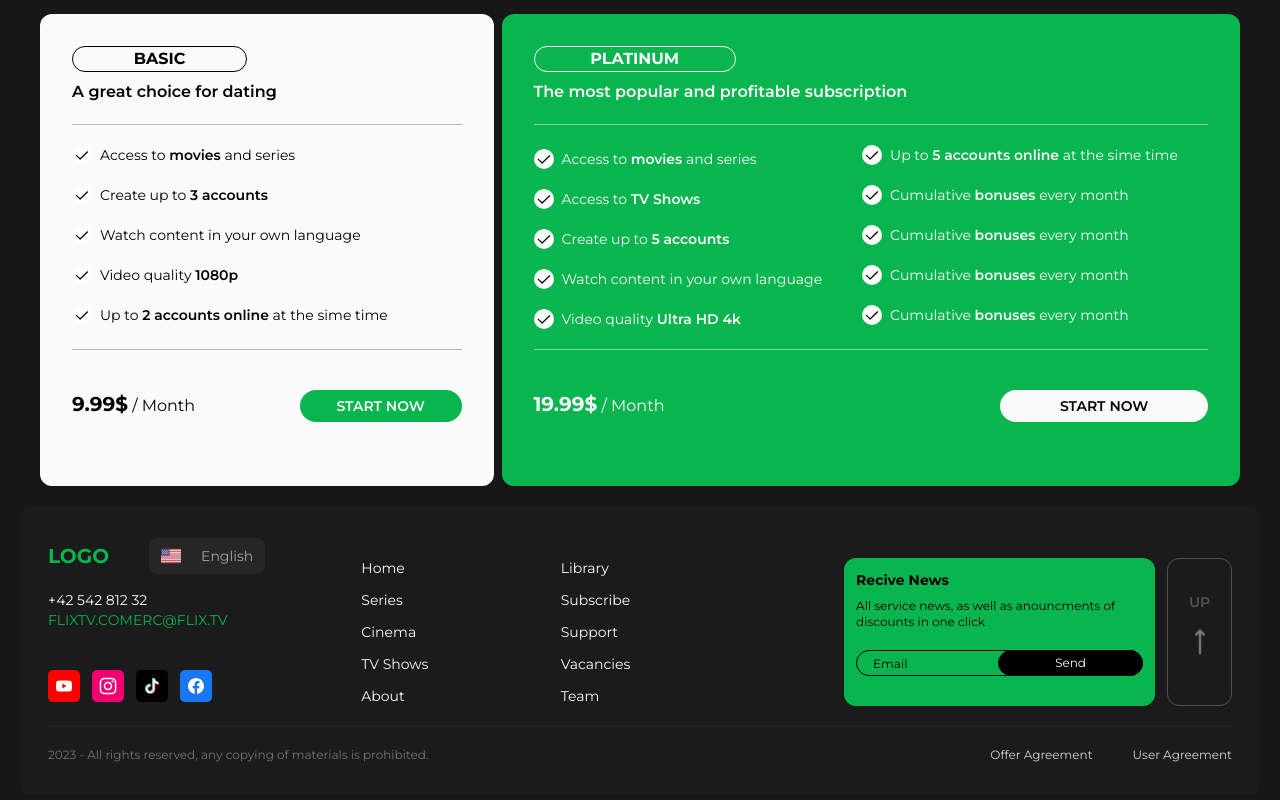
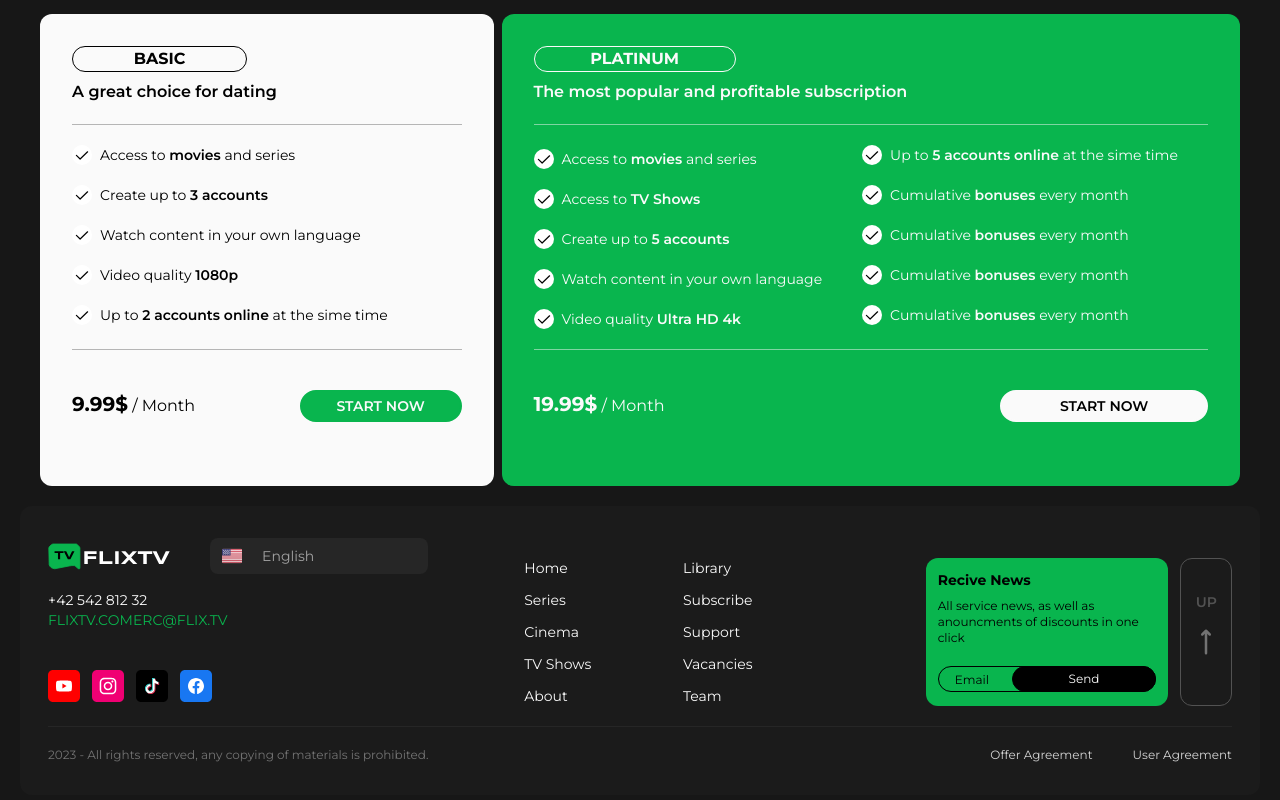
Before and after one commit to a-Marino/streamingService, a React (Vite) app: page / in a window 1280 px wide. Shown: the part 806-1606 px from the top of the page. Built offline with nearby package versions, Linux system fonts and the light colour scheme.

Commit message:
Logo added

```diff
--- a/src/components/common/Icons/Icons.jsx
+++ b/src/components/common/Icons/Icons.jsx
@@ -383,3 +383,53 @@ export const TickIcon = () => {
     </svg>
   );
 };
+
+export const FlixTVLogo = ({ className }) => {
+  return (
+    <svg
+      width="100"
+      height="33"
+      viewBox="0 0 153 33"
+      fill="none"
+      className={className}
+      xmlns="http://www.w3.org/2000/svg"
+    >
+      <path
+        d="M6 0.866821H35.5L36.5 1.36682L37 1.86682L37.5 2.36682L38 2.86682L38.5 3.36682L39 3.86682L39.5 4.67285L40 5.67285V30.8668L39.6215 31.8668H39H38L37 30.8668L35.1215 29.3668L34 28.3668L33 27.8668H30L26.5 28.3668L8.5 31.8668L6 31.3668L4 30.3668L2.5 28.8668L1.5 26.8668L1 5.86682L1.62152 4.36682L2.5 3.36682L4.12152 1.86682L5 1.36682L6 0.866821Z"
+        fill="#09B54E"
+        stroke="#09B54E"
+      />
+      <path
+        d="M15.2144 12.1265V20H12.4971V12.1265H8.22705V9.93652H19.4917V12.1265H15.2144ZM28.0464 20H24.8823L19.792 9.93652H22.8242L26.4863 17.5098L30.1411 9.93652H33.1733L28.0464 20Z"
+        fill="black"
+      />
+      <path
+        d="M49.8672 13.332V16.1328H60.332V19.5664H49.8672V26H45.5195V9.89844H60.9062V13.332H49.8672ZM64.6211 26V9.89844H68.9688V22.4727H80.7227V26H64.6211ZM84.2148 26V9.89844H88.5625V26H84.2148ZM104.266 17.7383L111.906 26H106.691L101.652 20.5742L96.6367 26H91.4336L99.0625 17.7383L91.8086 9.89844H97.0234L101.652 14.9375L106.305 9.89844H111.52L104.266 17.7383ZM123.777 13.4023V26H119.43V13.4023H112.598V9.89844H130.621V13.4023H123.777ZM144.309 26H139.246L131.102 9.89844H135.953L141.812 22.0156L147.66 9.89844H152.512L144.309 26Z"
+        fill="white"
+      />
+    </svg>
+  );
+};
+
+export const FlixTVLogoSm = ({ className }) => {
+  return (
+    <svg
+      width="30"
+      height="33"
+      viewBox="0 0 41 33"
+      fill="none"
+      xmlns="http://www.w3.org/2000/svg"
+      className={className}
+    >
+      <path
+        d="M6 0.866821H35.5L36.5 1.36682L37 1.86682L37.5 2.36682L38 2.86682L38.5 3.36682L39 3.86682L39.5 4.67285L40 5.67285V30.8668L39.6215 31.8668H39H38L37 30.8668L35.1215 29.3668L34 28.3668L33 27.8668H30L26.5 28.3668L8.5 31.8668L6 31.3668L4 30.3668L2.5 28.8668L1.5 26.8668L1 5.86682L1.62152 4.36682L2.5 3.36682L4.12152 1.86682L5 1.36682L6 0.866821Z"
+        fill="#09B54E"
+        stroke="#09B54E"
+      />
+      <path
+        d="M15.2144 12.1265V20H12.4971V12.1265H8.22705V9.93652H19.4917V12.1265H15.2144ZM28.0464 20H24.8823L19.792 9.93652H22.8242L26.4863 17.5098L30.1411 9.93652H33.1733L28.0464 20Z"
+        fill="black"
+      />
+    </svg>
+  );
+};
--- a/src/components/common/Promo/Plans.jsx
+++ b/src/components/common/Promo/Plans.jsx
@@ -60,7 +60,7 @@ const Platinum = () => {
             Video quality <span className="font-semibold">Ultra HD 4k</span>
           </TickList>
         </ul>
-        <ul className="text-sm space-y-1 md:space-y-5 md:border-0 border-b border-neutral-100/50 pb-3 ">
+        <ul className="text-sm space-y-1 md:space-y-5 md:border-0 border-b border-neutral-100/50 pb-3 pt-2 md:pt-0">
           <TickList>
             Up to <span className="font-semibold">5 accounts online</span> at the sime time
           </TickList>
--- a/src/components/common/Promo/SliderMovies.jsx
+++ b/src/components/common/Promo/SliderMovies.jsx
@@ -2,7 +2,7 @@ export const SliderMovies = () => {
   return (
     <div className="flex flex-row space-x-3 w-screen md:justify-center">
       {/* MAIN MOVIE */}
-      <div className="h-60 md:h-96 w-36 md:w-64 rounded-2xl relative">
+      <div className="h-60 md:h-96 w-36 md:w-64 rounded-2xl relative shadow-md">
         <img
           src="https://res.cloudinary.com/dv8nczwtj/image/upload/v1691513151/Streaming%20Service/JokerPoster_fohrlf.webp"
           alt="Poster of the Joker Movie"
@@ -29,21 +29,21 @@ export const SliderMovies = () => {
         </div>
       </div>
       {/* /OTHER MOVIES/ */}
-      <div className="h-60 md:h-96 w-20 md:w-32 rounded-2xl relative md:order-first md:pr-2">
+      <div className="h-60 md:h-96 w-20 md:w-32 rounded-2xl relative md:order-first md:pr-2 shadow-md">
         <img
           src="https://res.cloudinary.com/dv8nczwtj/image/upload/v1691514608/Streaming%20Service/4975722_zvbwnv.webp"
           alt="Poster of a Movie"
           className="object-cover h-60 md:h-96 rounded-2xl opacity-60"
         />
       </div>
-      <div className="h-60 md:h-96 w-20 md:w-32 rounded-2xl relative">
+      <div className="h-60 md:h-96 w-20 md:w-32 rounded-2xl relative shadow-md">
         <img
           src="https://res.cloudinary.com/dv8nczwtj/image/upload/v1691514850/Streaming%20Service/71Ws7SxbmKL_mutnto.webp"
           alt="Poster of Dunkirk"
           className="object-cover h-60 md:h-96 rounded-2xl opacity-60"
         />
       </div>
-      <div className="h-60 md:h-96 w-20 md:w-32 rounded-2xl relative">
+      <div className="h-60 md:h-96 w-20 md:w-32 rounded-2xl relative shadow-md">
         <img
           src="https://res.cloudinary.com/dv8nczwtj/image/upload/v1691514975/Streaming%20Service/The_Last_of_Us_serie_poster_xyapkn.webp"
           alt="Poster of The Last of Us"
--- a/src/components/layout/Footer/Footer.jsx
+++ b/src/components/layout/Footer/Footer.jsx
@@ -1,5 +1,6 @@
 import {
   FacebookIcon,
+  FlixTVLogo,
   InstagramIcon,
   TikTokIcon,
   UpArrowIcon,
@@ -9,8 +10,8 @@ import {
 
 export const FooterLogoLang = () => {
   return (
-    <div className="flex items-center md:space-x-10">
-      <span className="text-mainGreen font-bold text-xl w-full text-center">LOGO</span>
+    <div className="flex items-center space-x-10 ">
+      <FlixTVLogo className="w-56" />
       <button className="w-full bg-lightGray md:bg-neutral-800 py-2 rounded-lg flex items-center space-x-10 md:space-x-5 px-3 ">
         <UsaFlagIcon />
         <span className="text-neutral-400 md:text-sm">English</span>
--- a/src/components/layout/Navbar/Navbar.jsx
+++ b/src/components/layout/Navbar/Navbar.jsx
@@ -1,5 +1,5 @@
 import { useState } from "react";
-import { MenuIcon, CloseIcon } from "../../common/Icons/Icons";
+import { MenuIcon, CloseIcon, FlixTVLogo, FlixTVLogoSm } from "../../common/Icons/Icons";
 import { FooterCopyright, FooterLogoLang } from "../Footer/Footer";
 import { NavMenu } from "../../common/Nav/NavMenu";
 import { ProfileBox } from "../../common/Nav/ProfileBox";
@@ -23,7 +23,8 @@ export const Navbar = () => {
   return (
     <header className="md:absolute top-0 w-full">
       <nav className="flex flex-row justify-between items-center px-5 md:px-10 py-10 md:py-5 bg-transparent">
-        <span className="text-mainGreen font-bold text-xl">LOGO</span>
+        <FlixTVLogo className="hidden md:block" />
+        <FlixTVLogoSm className="md:hidden" />
         <div className="hidden md:flex flex-row space-x-5 [&>*]:text-sm items-center [&>*]:cursor-pointer">
           {menuItems.map((item) => {
             return (
```
Also changed, not shown: vercel.json (added).
